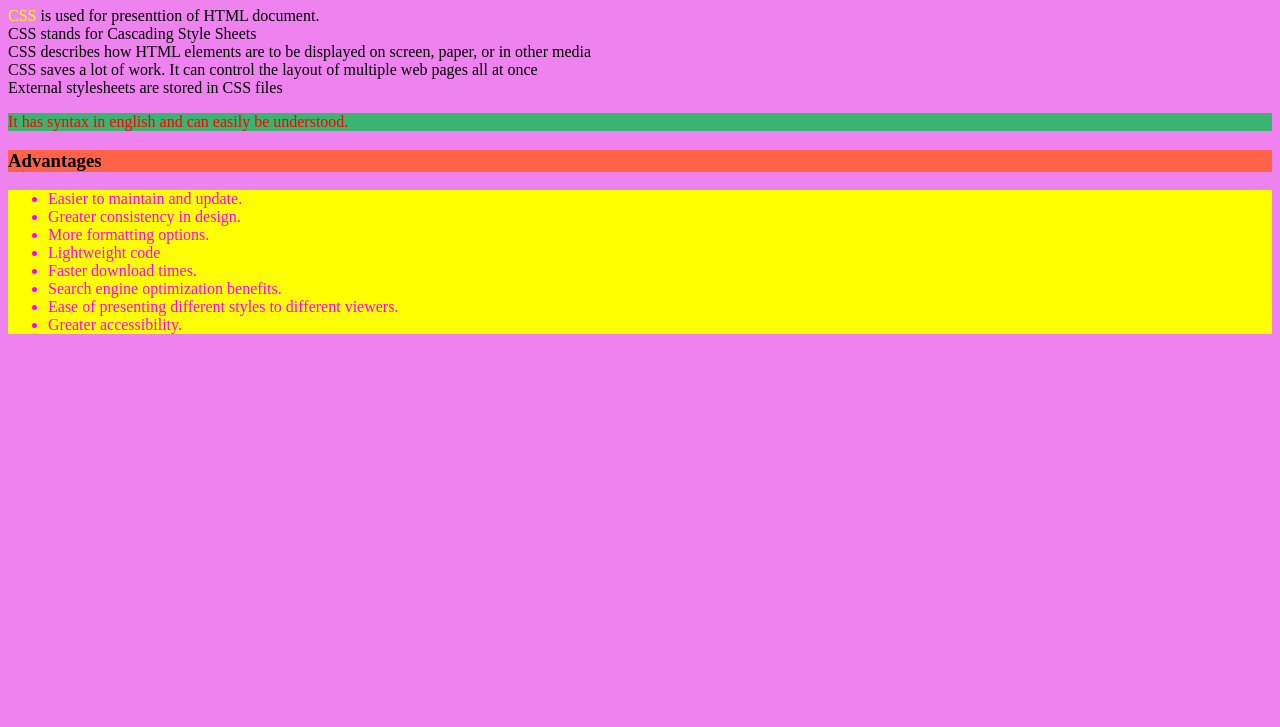
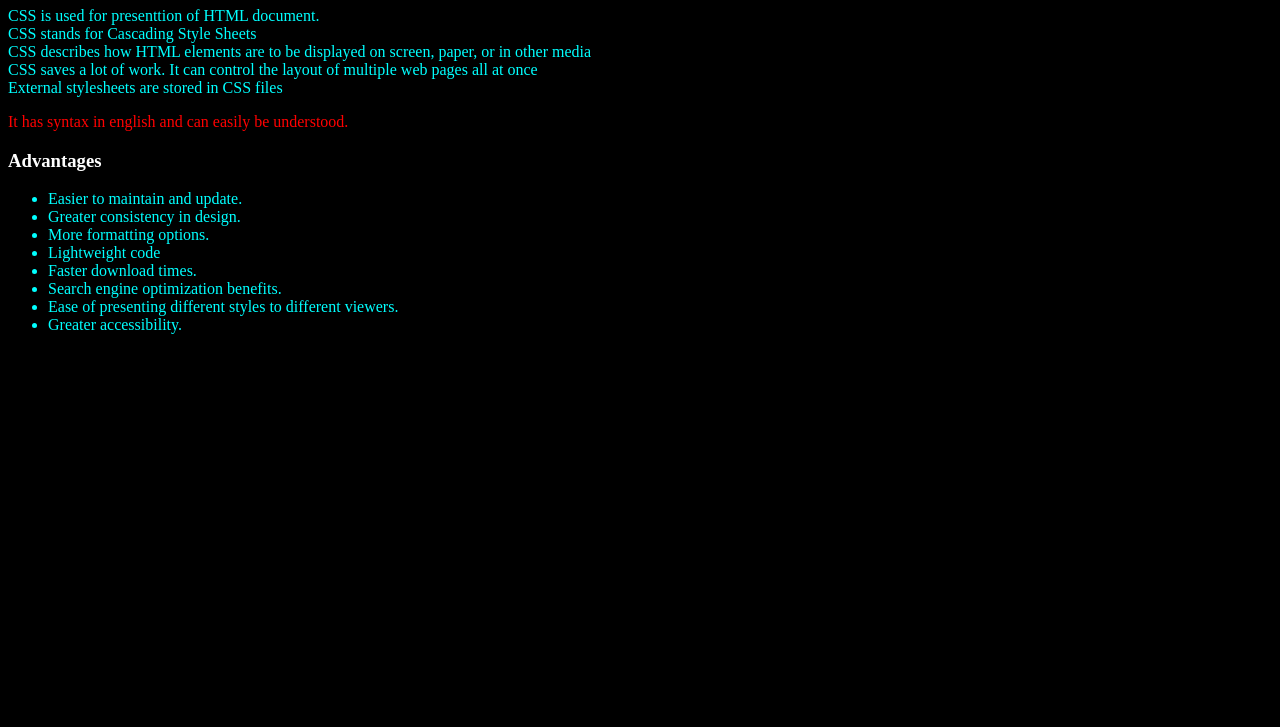
Before and after one commit to SnehaHS65/Assignment-2, a website: page index.html in a window 1280 px wide. Shown: the part 73-800 px from the top of the page. Drawn offline with Linux system fonts and the light colour scheme.

Commit message:
1 file modified

```diff
--- a/index.html
+++ b/index.html
@@ -8,16 +8,16 @@
       p {color:red;}
       </style>
   </head>
-  <body style="background-color:violet">
-    <h1>CSS</h1><div><span style="color:yellow">CSS</span> is used for presenttion of HTML document.</div>
-    <div>CSS stands for Cascading Style Sheets</div>
-<div>CSS describes how HTML elements are to be displayed on screen, paper, or in other media</div>
-<div>CSS saves a lot of work. It can control the layout of multiple web pages all at once</div>
-<div>External stylesheets are stored in CSS files</div>
-<p style="background-color:MediumSeaGreen">It has syntax in english and can easily be understood.</p>
-<h3 style="background-color:tomato">Advantages</h1>
-<ul style="background-color:yellow">
-  <li>Easier to maintain and update.</li>
+  <body style="background-color:black">
+    <h1><span style="color:white">CSS</h1></span><div><span style="color:aqua">CSS</span><span style="color:aqua"> is used for presenttion of HTML document.</div></span>
+    <div><span style="color:aqua">CSS stands for Cascading Style Sheets</div></span>
+<div><span style="color:aqua">CSS describes how HTML elements are to be displayed on screen, paper, or in other media</div></span>
+<div><span style="color:aqua">CSS saves a lot of work. It can control the layout of multiple web pages all at once</div></span>
+<div><span style="color:aqua">External stylesheets are stored in CSS files</div></span>
+<p>It has syntax in english and can easily be understood.</p>
+<h3><span style="color:white">Advantages</h1></span>
+<ul style="color:aqua">
+   <li>Easier to maintain and update.</li>
   <li>Greater consistency in design.</li>
   <li>More formatting options.</li>
   <li>Lightweight code</li>
@@ -25,9 +25,5 @@
   <li>Search engine optimization benefits.</li>
   <li>Ease of presenting different styles to different viewers.</li>
   <li>Greater accessibility.</li>
-
-
-
-
   </body>
 </html>
```
